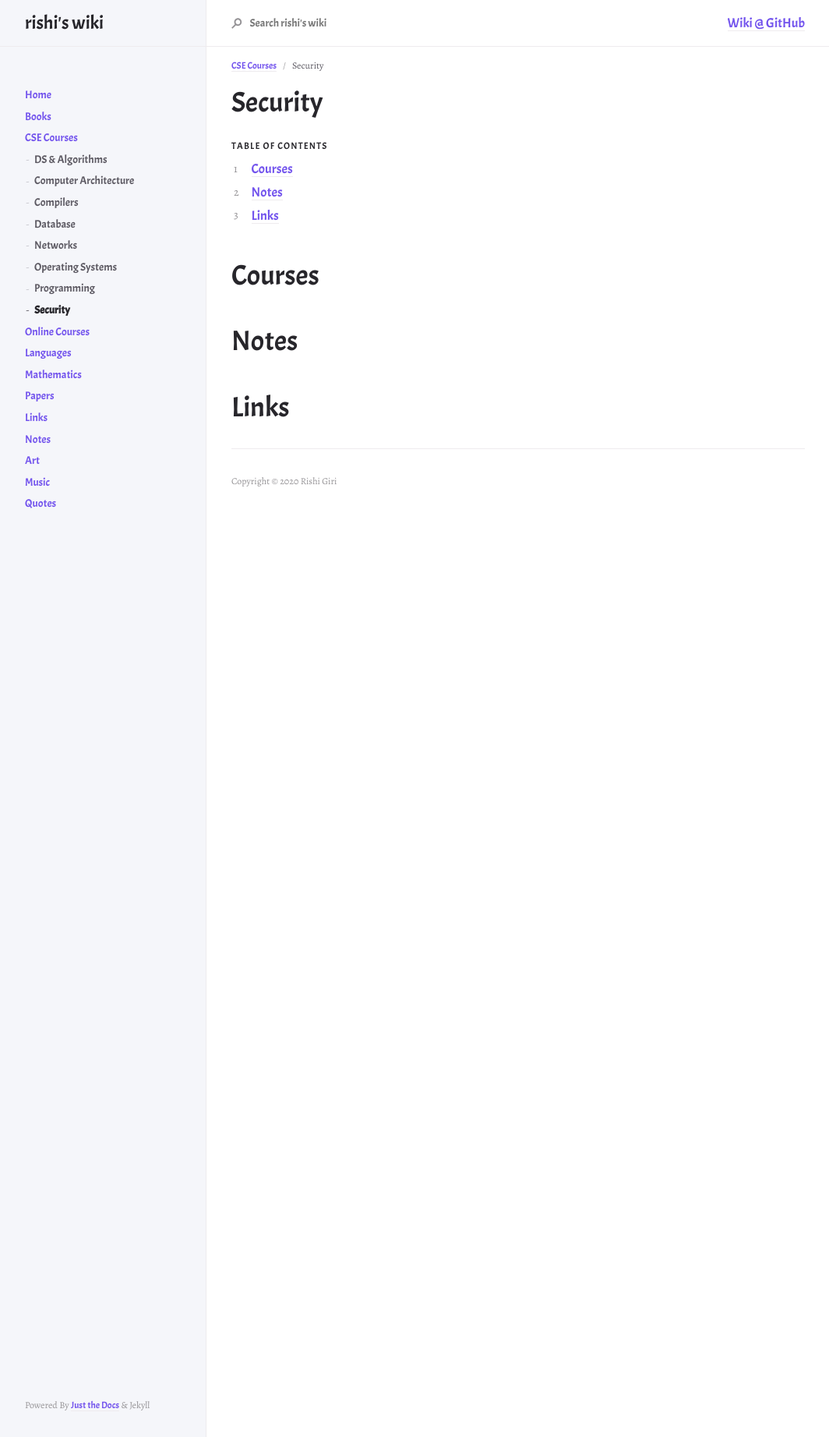
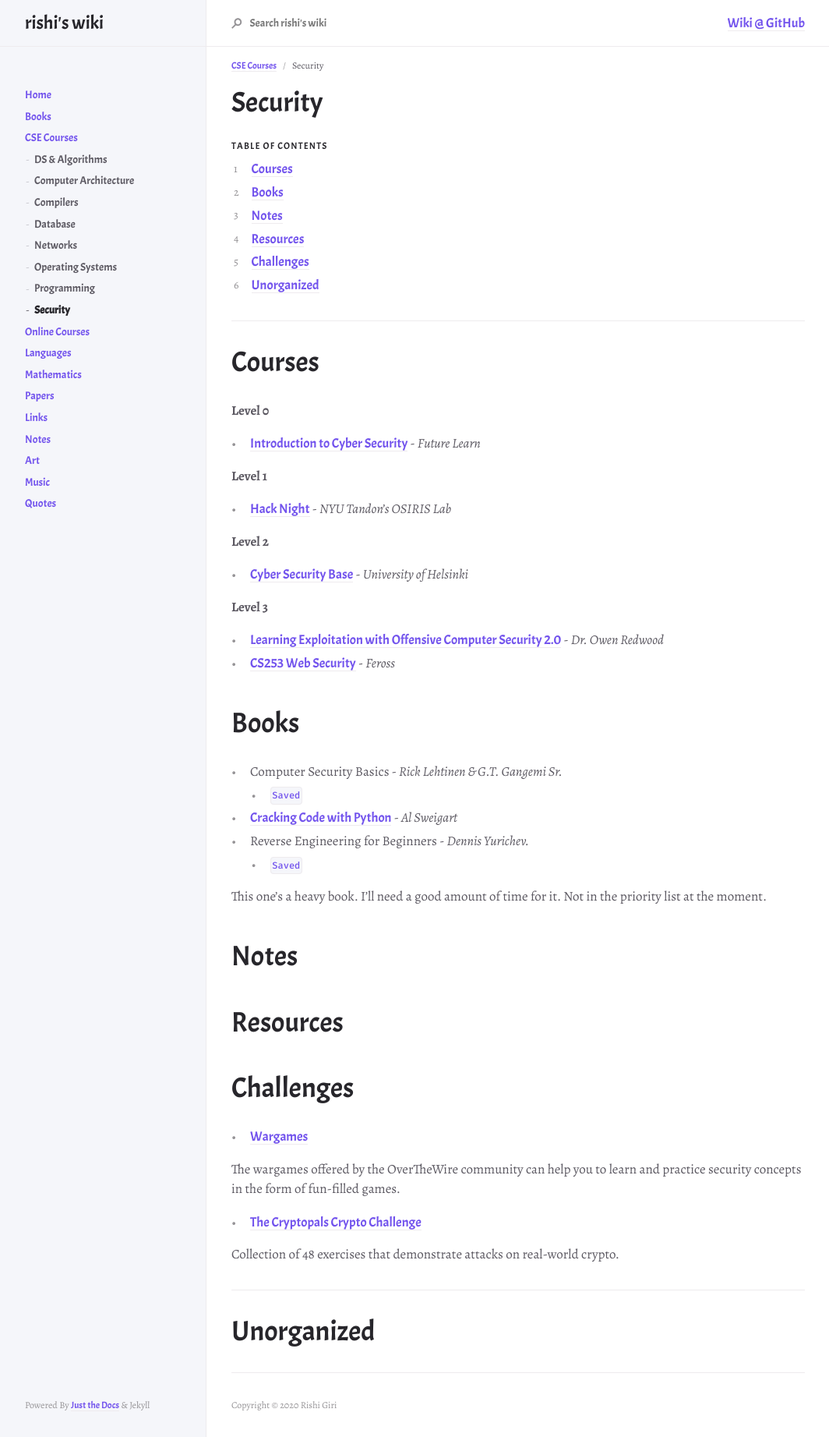
Before and after one commit to r8w/r8w, a Jekyll site: the page built from docs/courses/security.md, in a window 1280 px wide. Shown: the whole page at 78% size, without its empty margins (107-1171 px from the left). Built offline with Jekyll 4.4.1, drawn with Linux system fonts in a browser that asks for light colours; nearby versions of some CDN libraries.

Commit message:
update security

```diff
--- a/docs/courses/security.md
+++ b/docs/courses/security.md
@@ -14,8 +14,51 @@ nav_order: 8
 1. TOC
 {:toc}
 
+---
+
 # Courses
+
+__Level 0__
+
+- [Introduction to Cyber Security](https://www.futurelearn.com/courses/introduction-to-cyber-security/23/todo/105544) - *Future Learn*
+
+__Level 1__
+
+- [Hack Night](https://github.com/osirislab/Hack-Night) - *NYU Tandon's OSIRIS Lab*
+
+__Level 2__
+
+- [Cyber Security Base](https://cybersecuritybase.mooc.fi/) - *University of Helsinki*
+
+__Level 3__
+
+- [Learning Exploitation with Offensive Computer Security 2.0](http://howto.hackallthethings.com/2016/07/learning-exploitation-with-offensive.html) - *Dr. Owen Redwood*
+- [CS253 Web Security](https://www.youtube.com/playlist?list=PL1y1iaEtjSYiiSGVlL1cHsXN_kvJOOhu-) - *Feross*
+
+# Books
+
+- Computer Security Basics - *Rick Lehtinen & G.T. Gangemi Sr.*
+	- [`Saved`](chrome-extension://jhhclmfgfllimlhabjkgkeebkbiadflb/reader.html?filename=file%3A%2F%2F%2Fmedia%2Frishi%2Fd057170c-fade-44e6-a98a-5028064c1c84%2FComputer%2520Science%2FComputer%2520Security%2Fcomputer%2520security%2520basics_rick%2520lehtinen.epub)
+- [Cracking Code with Python](http://inventwithpython.com/cracking/) - *Al Sweigart*
+- Reverse Engineering for Beginners - *Dennis Yurichev.*
+	- [`Saved`](file:///media/rishi/d057170c-fade-44e6-a98a-5028064c1c84/Computer%20Science/Computer%20Security/Yurichev%20D.%20-%20Reverse%20engineering%20for%20beginners.pdf)
+
+This one's a heavy book. I'll need a good amount of time for it. Not in the priority list at the moment.
 
 # Notes
 
-# Links
+# Resources
+
+# Challenges
+
+- [Wargames](https://overthewire.org/wargames/)
+
+The wargames offered by the OverTheWire community can help you to learn and practice security concepts in the form of fun-filled games.
+
+- [The Cryptopals Crypto Challenge](https://cryptopals.com/)
+
+Collection of 48 exercises that demonstrate attacks on real-world crypto.
+
+---
+
+# Unorganized
```
